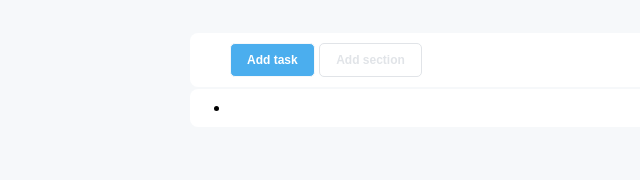
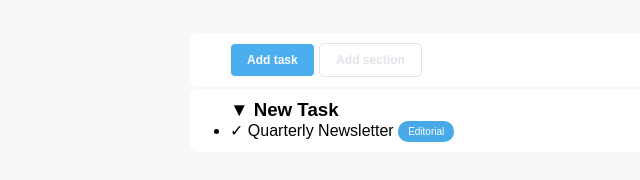
Before and after one commit to gabrielebonucci/html-css-toboolist, a plain HTML site: page index.html in a window 1280 px wide. Shown: the part 112-292 px from the top of the page, without its empty margins (0-640 px from the left). Drawn offline with Linux system fonts and the light colour scheme.

Commit message:
Aggiunta prima section e correzione codice

```diff
--- a/css/style.css
+++ b/css/style.css
@@ -76,3 +76,16 @@ font-size: 45px;
 vertical-align: middle;
 
 }
+
+.task-label{
+    display: inline-block;
+    color: white;
+    font-size: 10px;
+    padding: 5px 10px;
+    border-radius: 10px;
+    vertical-align: middle;
+}
+
+.label-blue{
+    background-color: #47A9E7;
+}
--- a/index.html
+++ b/index.html
@@ -34,12 +34,13 @@
         <!--Prima section con lista -->
 
         <div class="container container-lists">
-            <section>
+            <section class="task-section">
+                <h3>&#9660; New Task</h3>
                 <ul>
                     <li>
-                        <span></span>
-                        <span></span>
-                        <span></span>
+                        <span class="task-status status-done">&#10003;</span>
+                        <span class="task-text">Quarterly Newsletter</span>
+                        <span class="task-label label-blue">Editorial</span>
                     </li>
                 </ul>
 
```
